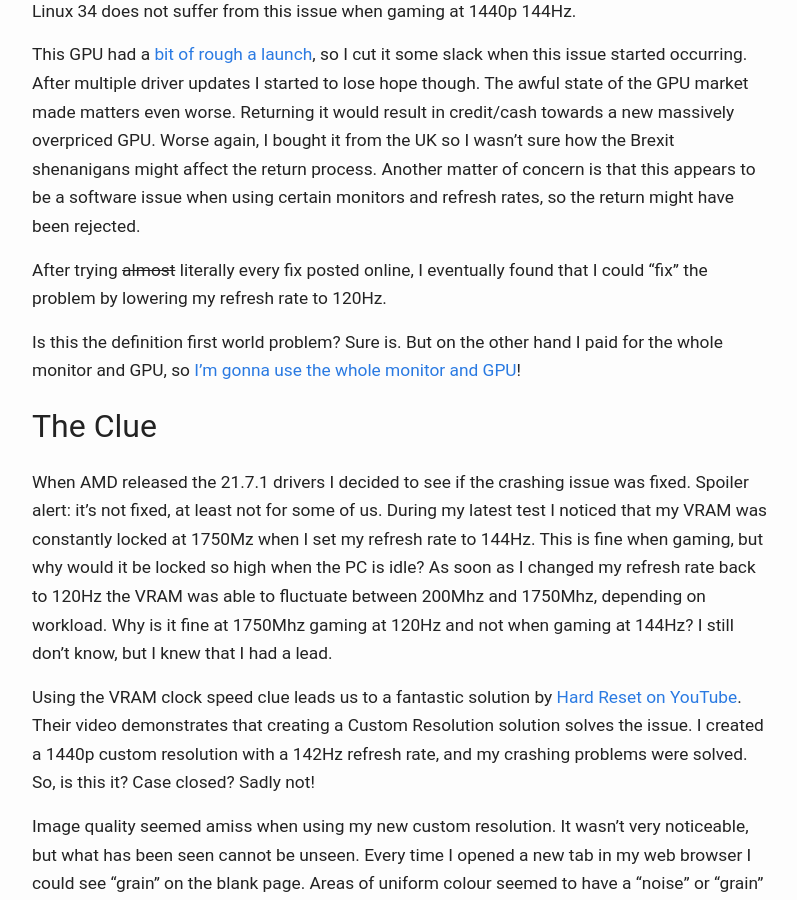
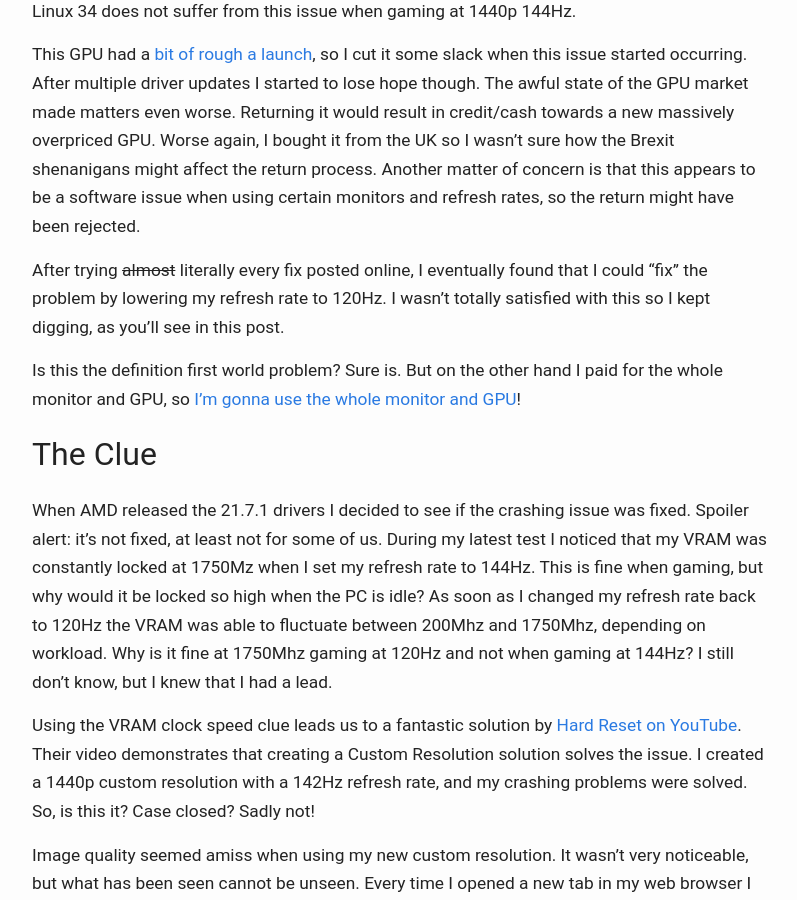
Before and after one commit to evanshortiss/evanshortiss.github.io, a Jekyll site: the page built from _posts/2021-07-26-amd-driver-memory-lock-timeout.markdown, in a window 1280 px wide and 900 px high, scrolled down 1171 px. Shown: the whole window, without its empty margins (238-1035 px from the left). Built offline with Jekyll 4.4.1, drawn with Linux system fonts in a browser that asks for light colours.

Commit message:
mention that 120hz is a partial fix

```diff
--- a/_posts/2021-07-26-amd-driver-memory-lock-timeout.markdown
+++ b/_posts/2021-07-26-amd-driver-memory-lock-timeout.markdown
@@ -39,7 +39,9 @@
 monitors and refresh rates, so the return might have been rejected.
 
 After trying ~~almost~~ literally every fix posted online, I eventually
-found that I could "fix" the problem by lowering my refresh rate to 120Hz.
+found that I could "fix" the problem by lowering my refresh rate to 120Hz. I
+wasn't totally satisfied with this so I kept digging, as you'll see in this
+post.
 
 Is this the definition first world problem? Sure is. But on the other hand I
 paid for the whole monitor and GPU, so
```
